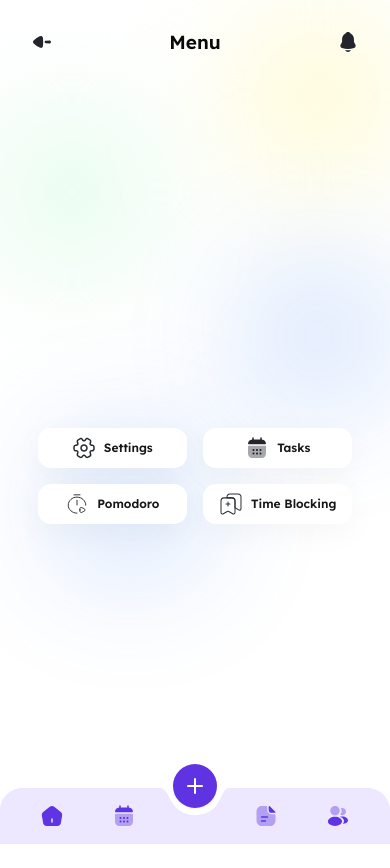
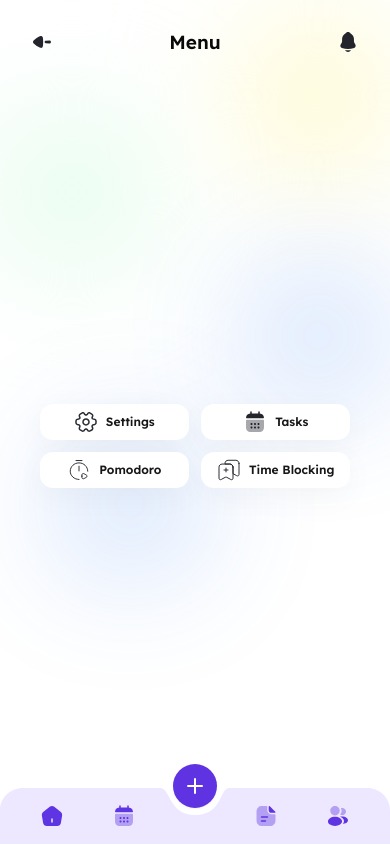
Before and after one commit to TaskSyncMVP/frontend-mvp, a Next.js app: page /menu in a window 390 px wide. Built offline with nearby package versions, Linux system fonts and the light colour scheme.

Commit message:
#TSK-SNC-2: responsive: MenuPage

```diff
--- a/src/screens/menu/ui/MenuButton.tsx
+++ b/src/screens/menu/ui/MenuButton.tsx
@@ -12,7 +12,7 @@ export function MenuButton({ icon, alt, children, onClick }: MenuButtonProps) {
     return (
         <Button
             variant="secondary"
-            className="flex items-center gap-2 py-5"
+            className="flex gap-2 lg:py-8 lg:text-base lg:px-12 lg:gap-3"
             onClick={onClick}
         >
             <Image
@@ -20,6 +20,7 @@ export function MenuButton({ icon, alt, children, onClick }: MenuButtonProps) {
                 alt={alt}
                 width={24}
                 height={24}
+                className="w-6 h-6 lg:w-9 lg:h-9"
             />
             {children}
         </Button>
--- a/src/screens/menu/ui/MenuPage.tsx
+++ b/src/screens/menu/ui/MenuPage.tsx
@@ -1,6 +1,6 @@
-import { PageHeader } from "@/widgets";
-import { MenuButton } from "./MenuButton";
-import { useMenuNavigation } from "./useMenuNavigation";
+import {PageHeader} from "@/widgets";
+import {MenuButton} from "./MenuButton";
+import {useMenuNavigation} from "./useMenuNavigation";
 
 export function MenuPage() {
     const {
@@ -11,15 +11,14 @@ export function MenuPage() {
     } = useMenuNavigation();
 
     return (
-        <div className="flex flex-col min-h-screen">
+        <div className="h-screen flex flex-col overflow-hidden relative">
             <PageHeader title="Menu"/>
-            <div className="flex-1 flex items-center justify-center">
-                <div className="grid grid-cols-2 gap-4">
+            <div className="absolute inset-0 flex items-center justify-center">
+                <div className="grid grid-cols-2 gap-3 lg:gap-6">
                     <MenuButton
                         icon="/icon/actions/setting-2.svg"
                         alt="Settings"
-                        onClick={navigateToSettings}
-                    >
+                        onClick={navigateToSettings}>
                         Settings
                     </MenuButton>
                     <MenuButton
--- a/src/shared/ui/button.tsx
+++ b/src/shared/ui/button.tsx
@@ -14,7 +14,7 @@ const buttonVariants = cva(
             variant: {
                 default: "bg-primary-100 text-secondary hover:bg-primary-200 shadow-sm",
                 primary: "bg-primary-30 text-primary-100 font-normal",
-                secondary: "bg-secondary text-secondary-foreground shadow-drop text-xs font-semibold hover:largeDrop",
+                secondary: "bg-secondary text-secondary-foreground items-center shadow-drop text-xs font-semibold hover:largeDrop",
                 outline: "border border-input bg-background hover:bg-accent hover:text-accent-foreground",
                 ghost: "hover:bg-accent hover:text-accent-foreground",
                 icon: "bg-none border-none bg-none text-secondary hover:bg-accent hover:text-accent-foreground"
```
